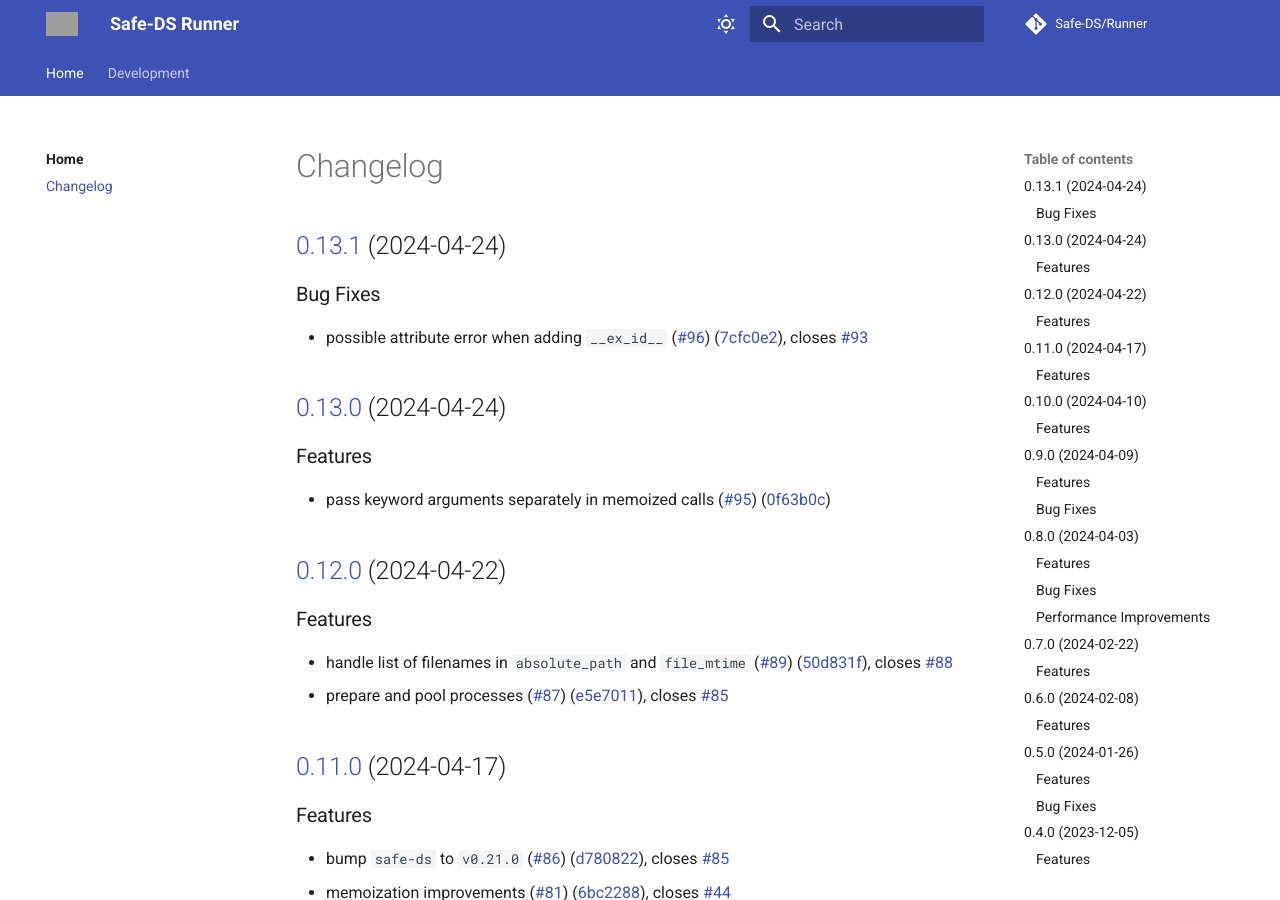
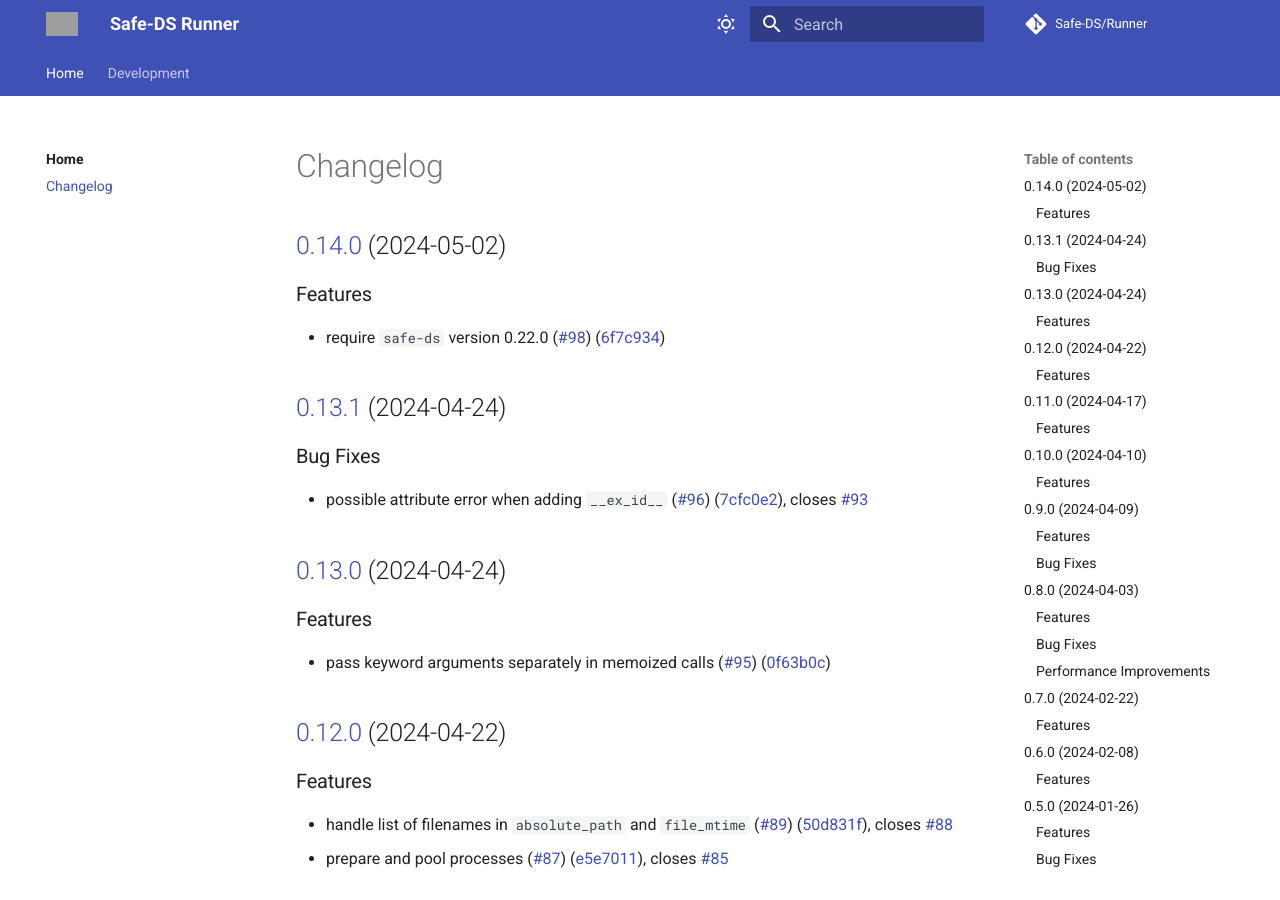
Before and after one commit to Safe-DS/Runner, an MkDocs documentation site: the page built from docs/CHANGELOG.md, in a window 1280 px wide and 900 px high. Built offline with MkDocs 1.6.1 and Material for MkDocs 9.7.7, drawn with Linux system fonts in a browser that asks for light colours; comment, search, counter and statistics services are not loaded; grey boxes are pictures that could not be loaded.

Commit message:
chore(release): 0.14.0 [skip ci]
## [0.14.0](https://github.com/Safe-DS/Runner/compare/v0.13.1...v0.14.0) (2024-05-02)

### Features

* require `safe-ds` version 0.22.0 ([#98](https://github.com/Safe-DS/Runner/issues/98)) ([6f7c934](https://github.com/Safe-DS/Runner/commit/6f7c934ae200d8dd41f6e135f24469302c8490c8))

```diff
--- a/docs/CHANGELOG.md
+++ b/docs/CHANGELOG.md
@@ -1,3 +1,10 @@
+## [0.14.0](https://github.com/Safe-DS/Runner/compare/v0.13.1...v0.14.0) (2024-05-02)
+
+
+### Features
+
+* require `safe-ds` version 0.22.0 ([#98](https://github.com/Safe-DS/Runner/issues/98)) ([6f7c934](https://github.com/Safe-DS/Runner/commit/6f7c934ae200d8dd41f6e135f24469302c8490c8))
+
 ## [0.13.1](https://github.com/Safe-DS/Runner/compare/v0.13.0...v0.13.1) (2024-04-24)
 
 
--- a/pyproject.toml
+++ b/pyproject.toml
@@ -1,6 +1,6 @@
 [tool.poetry]
 name = "safe-ds-runner"
-version = "0.13.1"
+version = "0.14.0"
 description = "Execute Safe-DS programs that were compiled to Python."
 authors = ["Lars Reimann <mail@larsreimann.com>"]
 license = "MIT"
```
